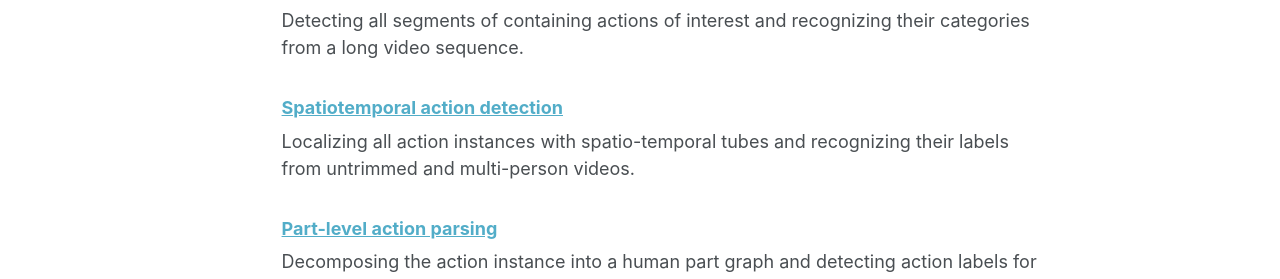
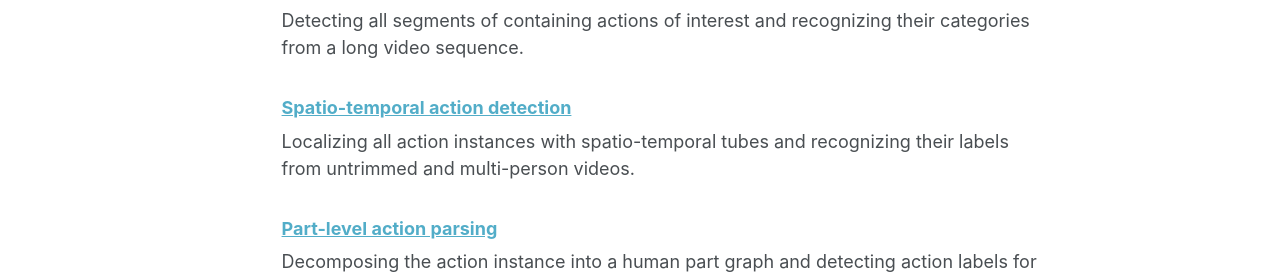
Before and after one commit to deeperaction/deeperaction.github.io, a Jekyll site: the page built from _pages/about.md, in a window 1280 px wide. Shown: the part 758-1037 px from the top of the page. Built offline with Jekyll 4.4.1, drawn with Linux system fonts in a browser that asks for light colours.

Commit message:
UPDATE: about

```diff
--- a/_pages/about.md
+++ b/_pages/about.md
@@ -23,7 +23,7 @@ DeeperAction aims to advance the area of human action understanding with a shift
 
 Detecting all segments of containing actions of interest and recognizing their categories from a long video sequence.
 
-### [Spatiotemporal action detection](/tracks/2-multisports/)
+### [Spatio-temporal action detection](/tracks/2-multisports/)
 
 Localizing all action instances with spatio-temporal tubes and recognizing their labels from untrimmed and multi-person videos.
 
```
